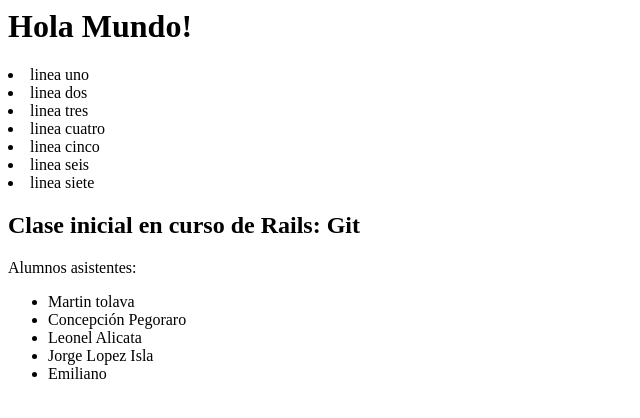
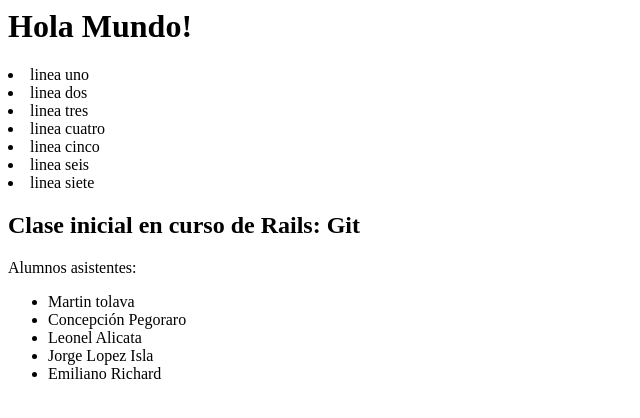
Before and after one commit to mtolava/testing, a plain HTML site: page index.html in a window 1280 px wide. Shown: the full height of the page, 0-640 px from the left. Drawn offline with Linux system fonts and the light colour scheme.

Commit message:
agregando alumnosa

```diff
--- a/index.html
+++ b/index.html
@@ -22,7 +22,7 @@
 		<li>Concepción Pegoraro</li>
 		<li>Leonel Alicata</li>
 		<li>Jorge Lopez Isla</li>
-		<li>Emiliano</li>
+		<li>Emiliano Richard</li>
 	</ul>
 </body>
 </html>
```
